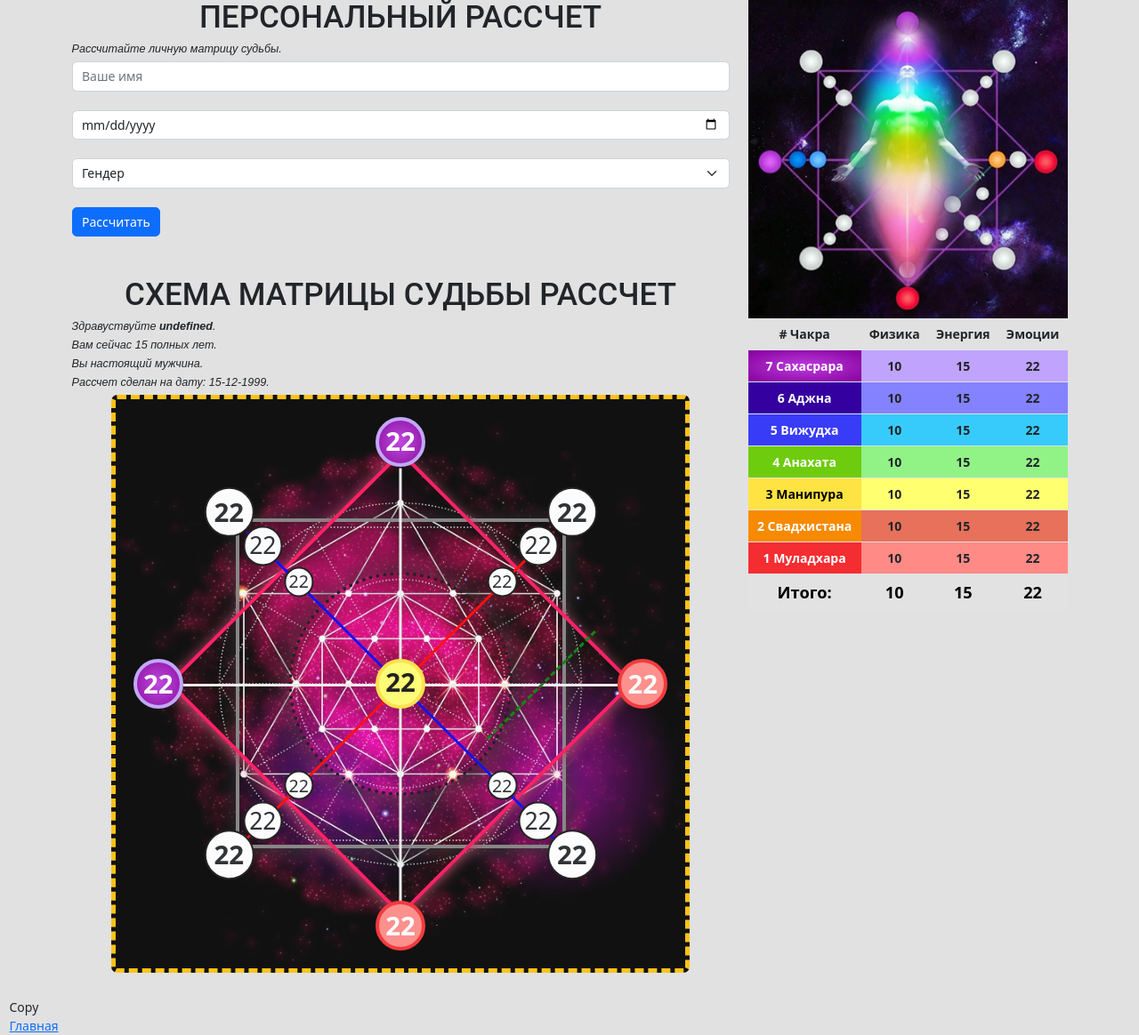
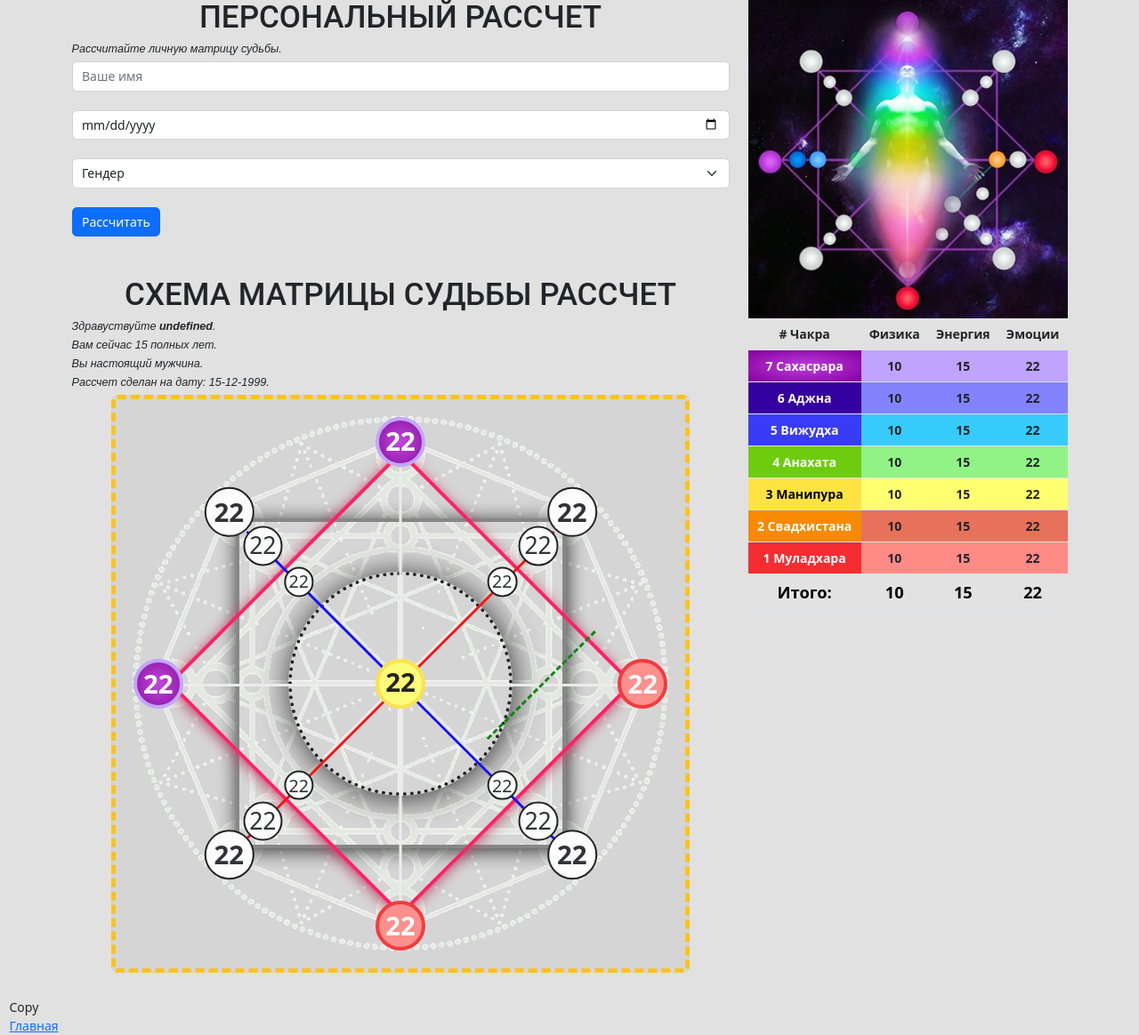
Before and after one commit to Olmeksky/matrix_fate2, a PHP site: page /matr.html in a window 1280 px wide. Shown: the part 50-1214 px from the top of the page at 89% size. Run offline with PHP 8.4, Linux system fonts and the light colour scheme.

Commit message:
Update styler.css

```diff
--- a/css/styler.css
+++ b/css/styler.css
@@ -34,7 +34,7 @@ h1 {
   border: 0.4rem dashed #ffc107;
   border-radius: 0.5rem;
   background-color: #d5d5d5;
-  background-image: url('matrica.jpg');
+  background-image: url('Sheme_fon01.png');
   background-size: no-repeat;
   background-position: center;
   background-size: cover;
```
